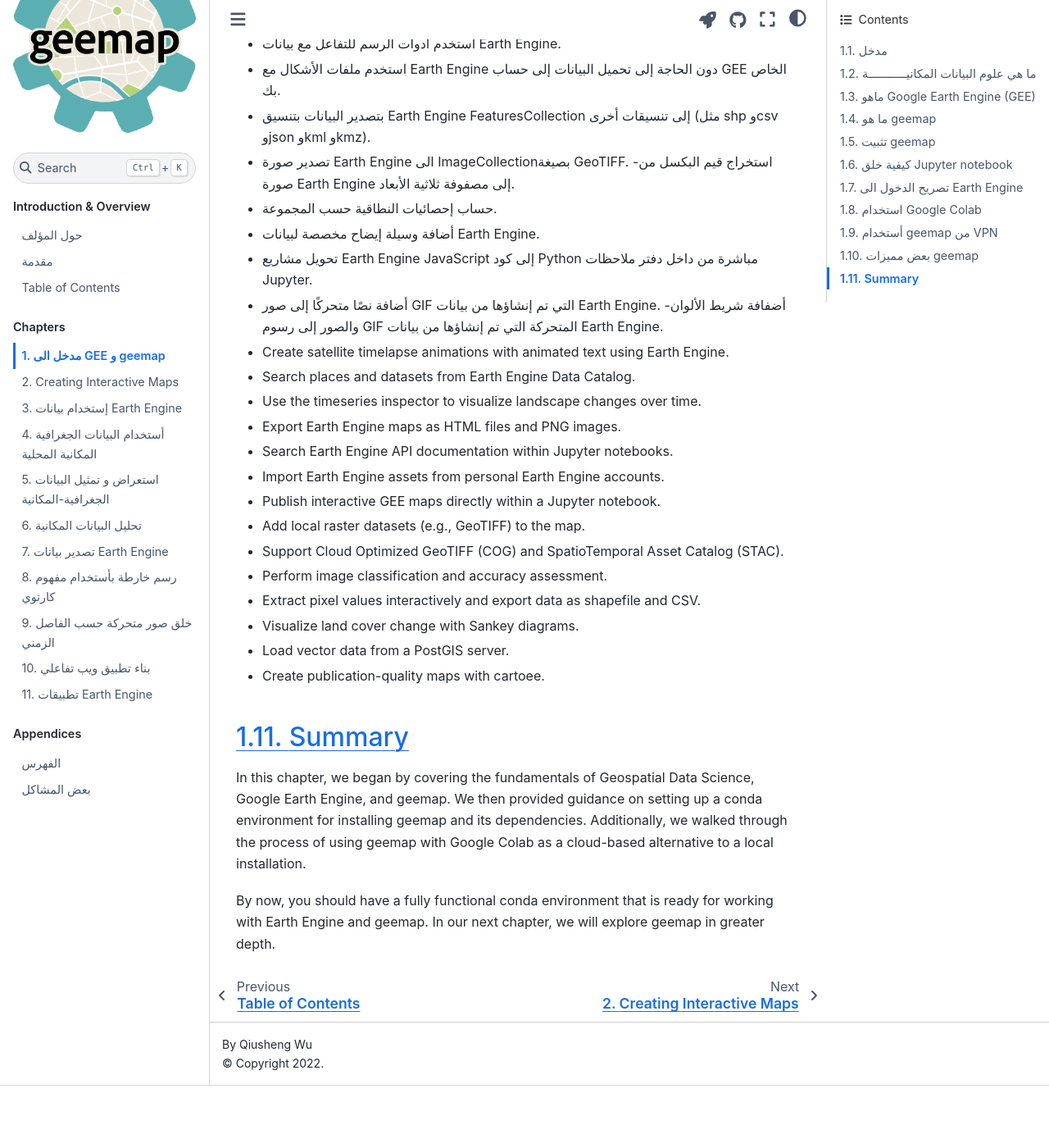
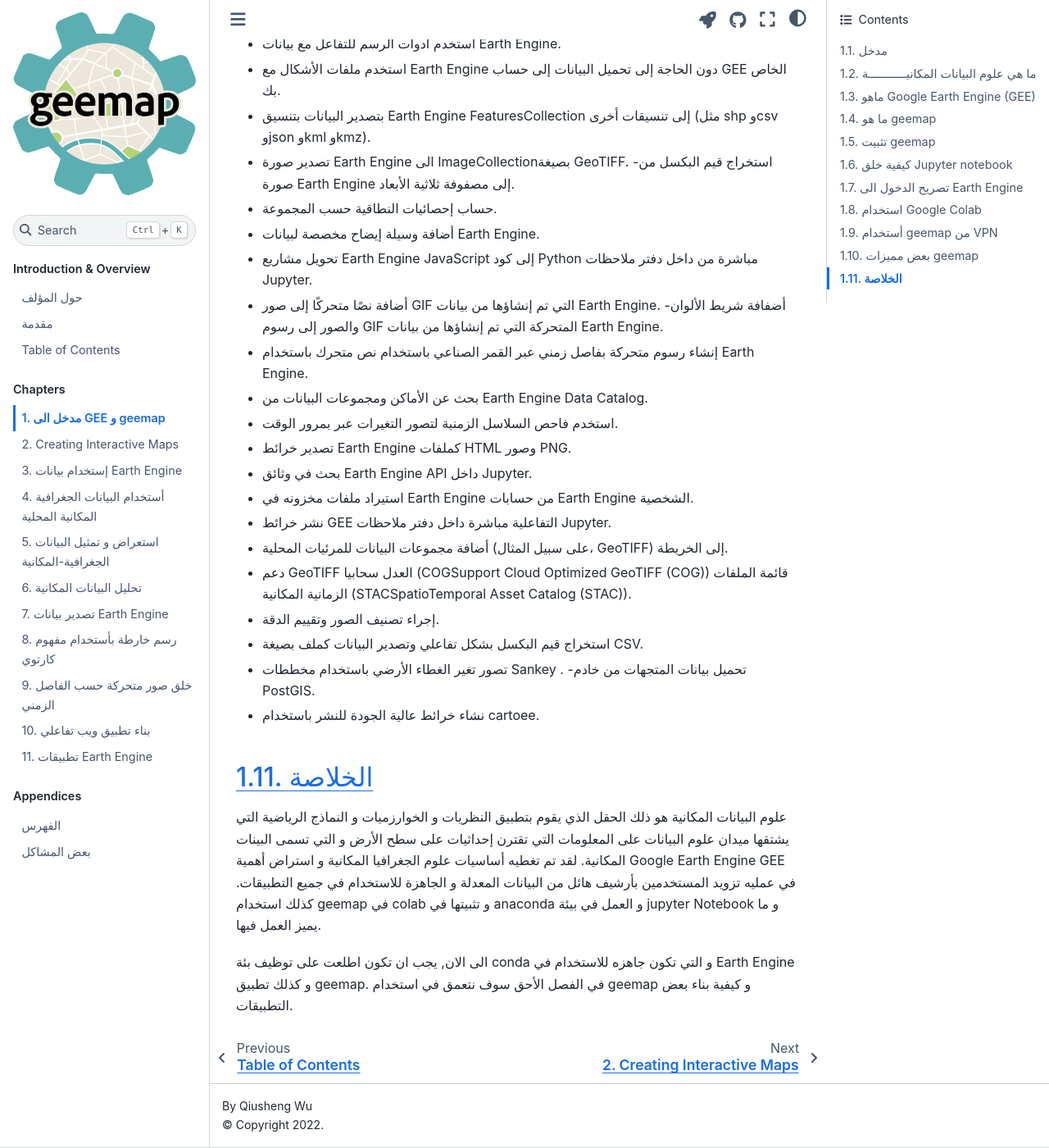
Before and after one commit to giswqs/geebook-arabic, a Jupyter Book: the page built from chapters/01_introduction.md, in a window 1280 px wide and 1400 px high, scrolled down 17401 px. Shown: the whole window at 82% size. Built offline with Jupyter Book 1.0.4 settings and Sphinx 7.4.7 and the Sphinx Book theme 1.1.4, drawn with Linux system fonts in a browser that asks for light colours; cross-references to code outside the pages are shown as plain code; before the commit the page ends 18725 px from its top, so only the background shows below that.

Commit message:
Update 01_introduction.md

```diff
--- a/chapters/01_introduction.md
+++ b/chapters/01_introduction.md
@@ -410,23 +410,22 @@ Using geemap with a VPN.
 - تحويل مشاريع Earth Engine JavaScript إلى كود Python مباشرة من داخل دفتر ملاحظات Jupyter.
 - أضافة نصًا متحركًا إلى صور GIF التي تم إنشاؤها من بيانات Earth Engine.
 -أضفافة شريط الألوان والصور إلى رسوم GIF المتحركة التي تم إنشاؤها من بيانات Earth Engine.
-- Create satellite timelapse animations with animated text using Earth Engine.
-- Search places and datasets from Earth Engine Data Catalog.
-- Use the timeseries inspector to visualize landscape changes over time.
-- Export Earth Engine maps as HTML files and PNG images.
-- Search Earth Engine API documentation within Jupyter notebooks.
-- Import Earth Engine assets from personal Earth Engine accounts.
-- Publish interactive GEE maps directly within a Jupyter notebook.
-- Add local raster datasets (e.g., GeoTIFF) to the map.
-- Support Cloud Optimized GeoTIFF (COG) and SpatioTemporal Asset Catalog (STAC).
-- Perform image classification and accuracy assessment.
-- Extract pixel values interactively and export data as shapefile and CSV.
-- Visualize land cover change with Sankey diagrams.
-- Load vector data from a PostGIS server.
-- Create publication-quality maps with cartoee.
+- إنشاء رسوم متحركة بفاصل زمني عبر القمر الصناعي باستخدام نص متحرك باستخدام Earth Engine.
+- بحث عن الأماكن ومجموعات البيانات من Earth Engine Data Catalog.
+- استخدم فاحص السلاسل الزمنية لتصور التغيرات عبر بمرور الوقت.
+- تصدير خرائط Earth Engine كملفات HTML وصور PNG.
+- بحث في وثائق Earth Engine API داخل  Jupyter.
+- استيراد ملفات مخزونه في Earth Engine من حسابات Earth Engine الشخصية.
+- نشر خرائط GEE التفاعلية مباشرة داخل دفتر ملاحظات Jupyter.
+- أضافة مجموعات البيانات للمرئيات المحلية (على سبيل المثال، GeoTIFF) إلى الخريطة.
+- دعم GeoTIFF العدل سحابيا (COGSupport Cloud Optimized GeoTIFF (COG)) قائمة الملفات الزمانية المكانية (STACSpatioTemporal Asset Catalog (STAC)).
+- إجراء تصنيف الصور وتقييم الدقة.
+- استخراج قيم البكسل بشكل تفاعلي وتصدير البيانات كملف بصيغة CSV.
+- تصور تغير الغطاء الأرضي باستخدام مخططات Sankey .
+-تحميل بيانات المتجهات من خادم PostGIS.
+- نشاء خرائط  عالية الجودة للنشر باستخدام cartoee.
 
-## Summary
+## الخلاصة
+علوم البيانات المكانية هو ذلك الحقل الذي يقوم بتطبيق النظريات و الخوارزميات و النماذج الرياضية التي يشتقها ميدان علوم البيانات على المعلومات التي تقترن إحداثيات على سطح الأرض و التي تسمى البينات المكانية. لقد تم تغطيه أساسيات علوم الجغرافيا المكانية و استراض أهمية  Google Earth Engine GEE في عمليه تزويد المستخدمين بأرشيف هائل من البيانات المعدلة و الجاهزة للاستخدام في جميع التطبيقات. كذلك استخدام geemap في colab  و تثبيتها في anaconda و العمل في بيئة jupyter Notebook و ما يميز العمل فيها.
 
-In this chapter, we began by covering the fundamentals of Geospatial Data Science, Google Earth Engine, and geemap. We then provided guidance on setting up a conda environment for installing geemap and its dependencies. Additionally, we walked through the process of using geemap with Google Colab as a cloud-based alternative to a local installation.
-
-By now, you should have a fully functional conda environment that is ready for working with Earth Engine and geemap. In our next chapter, we will explore geemap in greater depth.
+الى الان, يجب ان تكون اطلعت على توظيف بئة conda و التي تكون جاهزه للاستخدام في Earth Engine  و كذلك تطبيق geemap.  في الفصل الأحق سوف نتعمق في استخدام geemap و كيفية بناء بعض التطبيقات.
```
